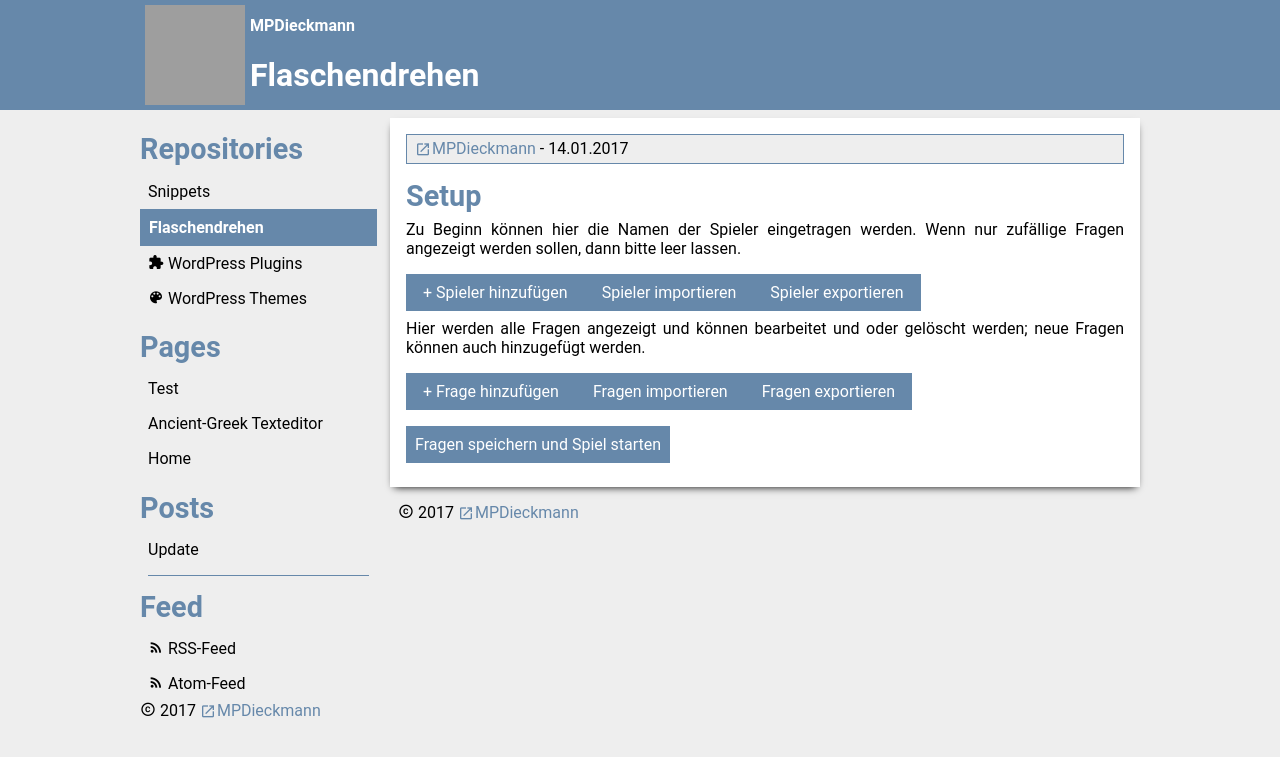
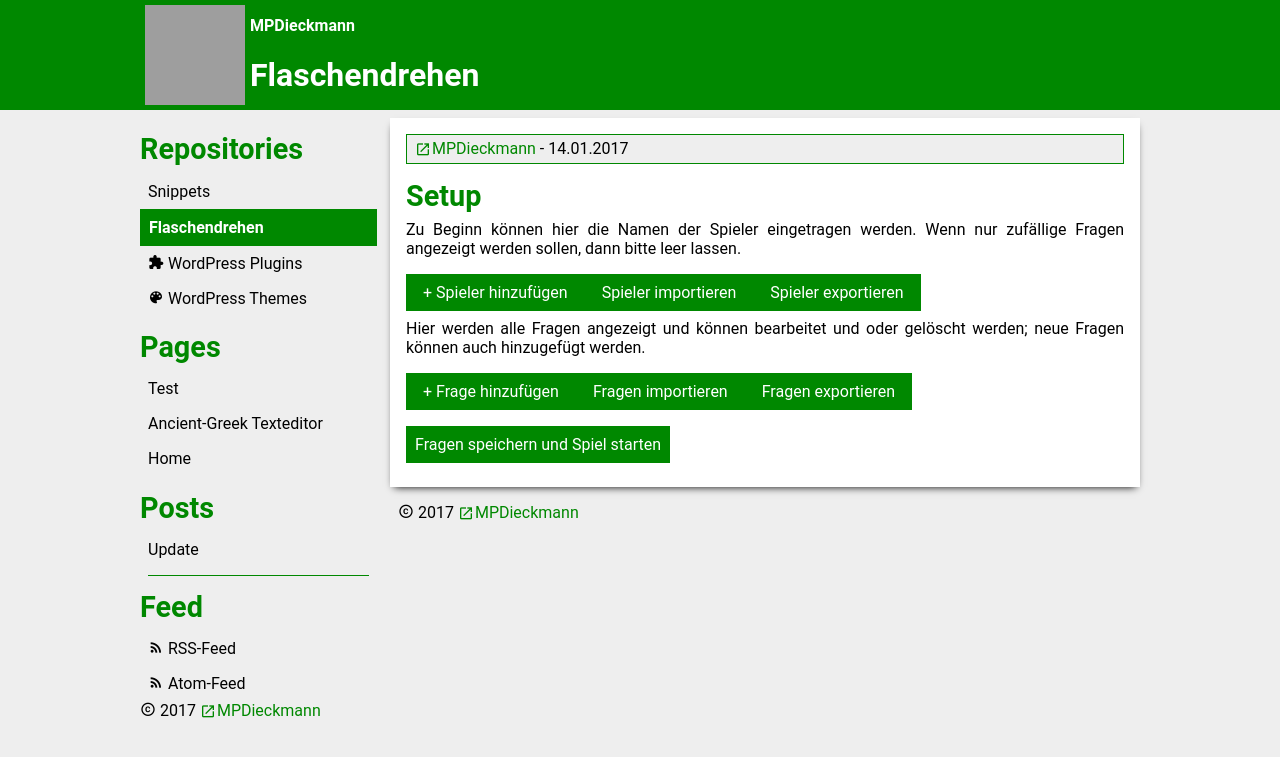
Before and after one commit to MPDieckmann/mpdieckmann.github.io, a Jekyll site: the page built from _repositories/flaschendrehen.html, in a window 1280 px wide. Shown: the top 757 px of the page. Built offline with Jekyll 4.4.1, drawn with Linux system fonts in a browser that asks for light colours; some web fonts are replaced; grey boxes are pictures that could not be loaded.

Commit message:
Update and rename splitTheBottle.html to flaschendrehen.html

```diff
--- a/_repositories/splitTheBottle.html
+++ b/_repositories/flaschendrehen.html
@@ -1,5 +1,6 @@
 ---
 title: "Flaschendrehen"
+themecolor: "#080"
 tags: game
 ---
 <app-view id="app-view" class="setup">
```
